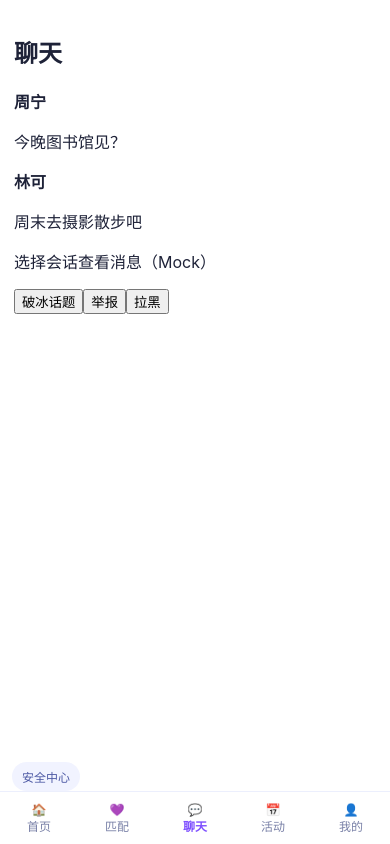
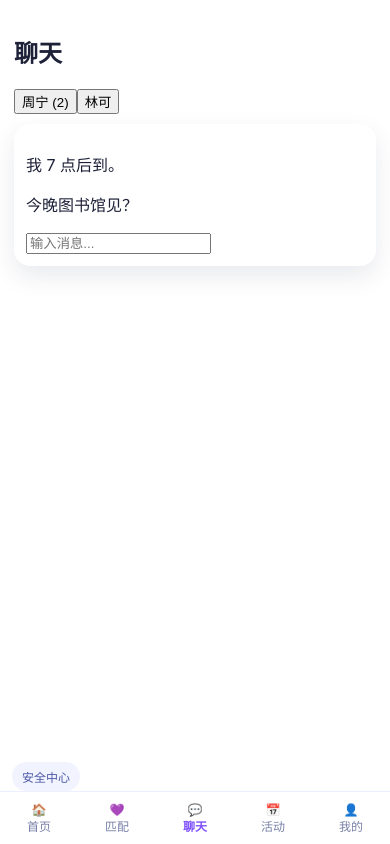
Before and after one commit to js9cpp57y4-jpg/friend-app, a React (Vite) app: page /chat in a window 390 px wide. Built offline with nearby package versions, Linux system fonts and the light colour scheme.

Commit message:
feat: apply mobile chat page

```diff
--- a/src/pages/ChatPage.tsx
+++ b/src/pages/ChatPage.tsx
@@ -1,2 +1,7 @@
+import { useState } from 'react';
 import { chats } from '../mock/data';
-export function ChatPage(){return <section><h1>聊天</h1><div className='chat-layout'><div>{chats.map(c=><div className='card' key={c.id}><strong>{c.peer}</strong><p>{c.last}</p></div>)}</div><div className='card'><p>选择会话查看消息（Mock）</p><button>破冰话题</button><button>举报</button><button>拉黑</button></div></div></section>}
+
+export function ChatPage() {
+  const [active, setActive] = useState(chats[0]);
+  return <section><h1>聊天</h1>{chats.map(c=><button key={c.id} onClick={()=>setActive(c)}>{c.peer} {c.unread>0?`(${c.unread})`:''}</button>)}<div className='feed-card'>{active.messages.map(m=><p key={m}>{m}</p>)}<input placeholder='输入消息...' /></div></section>;
+}
```
